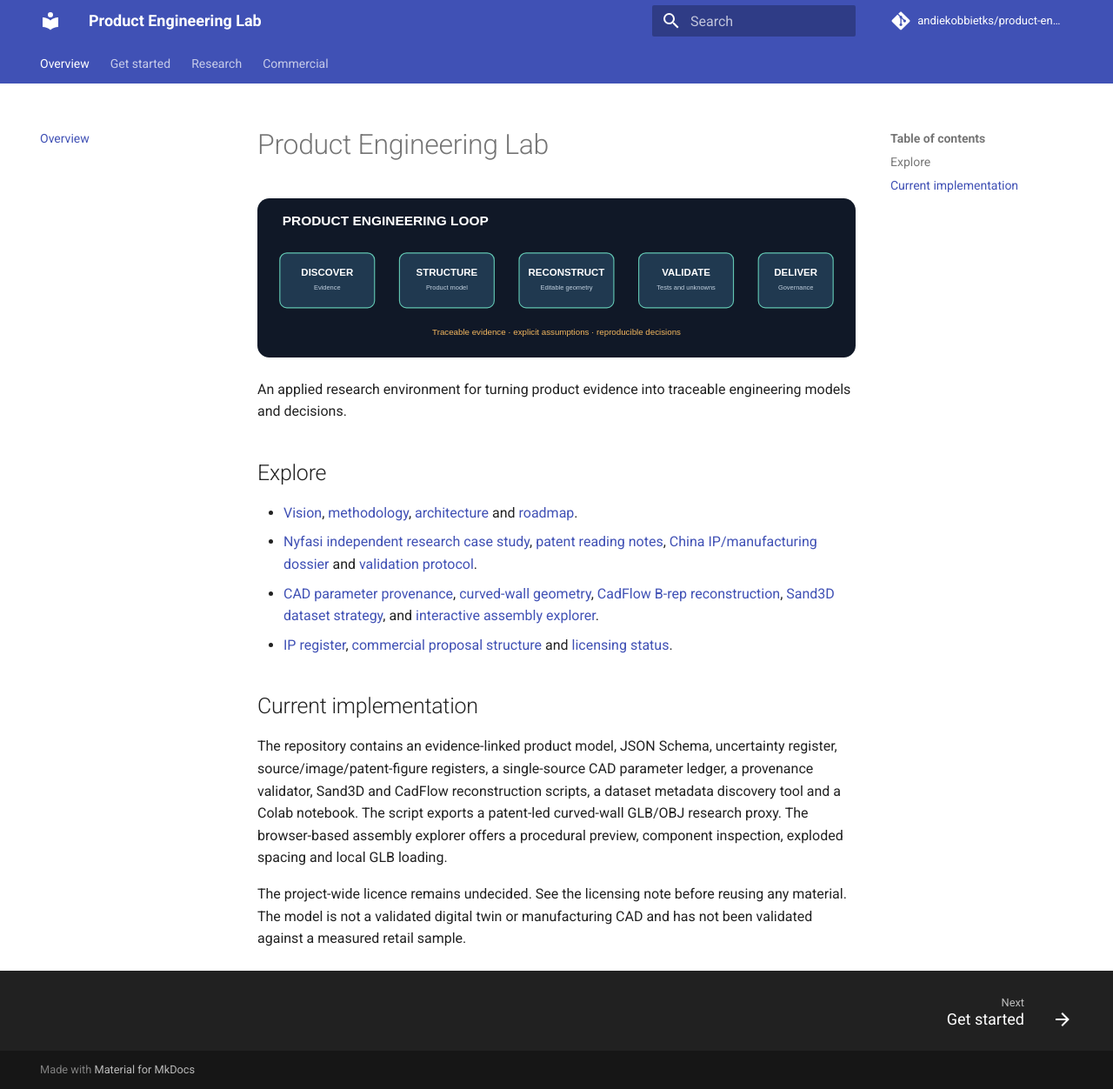
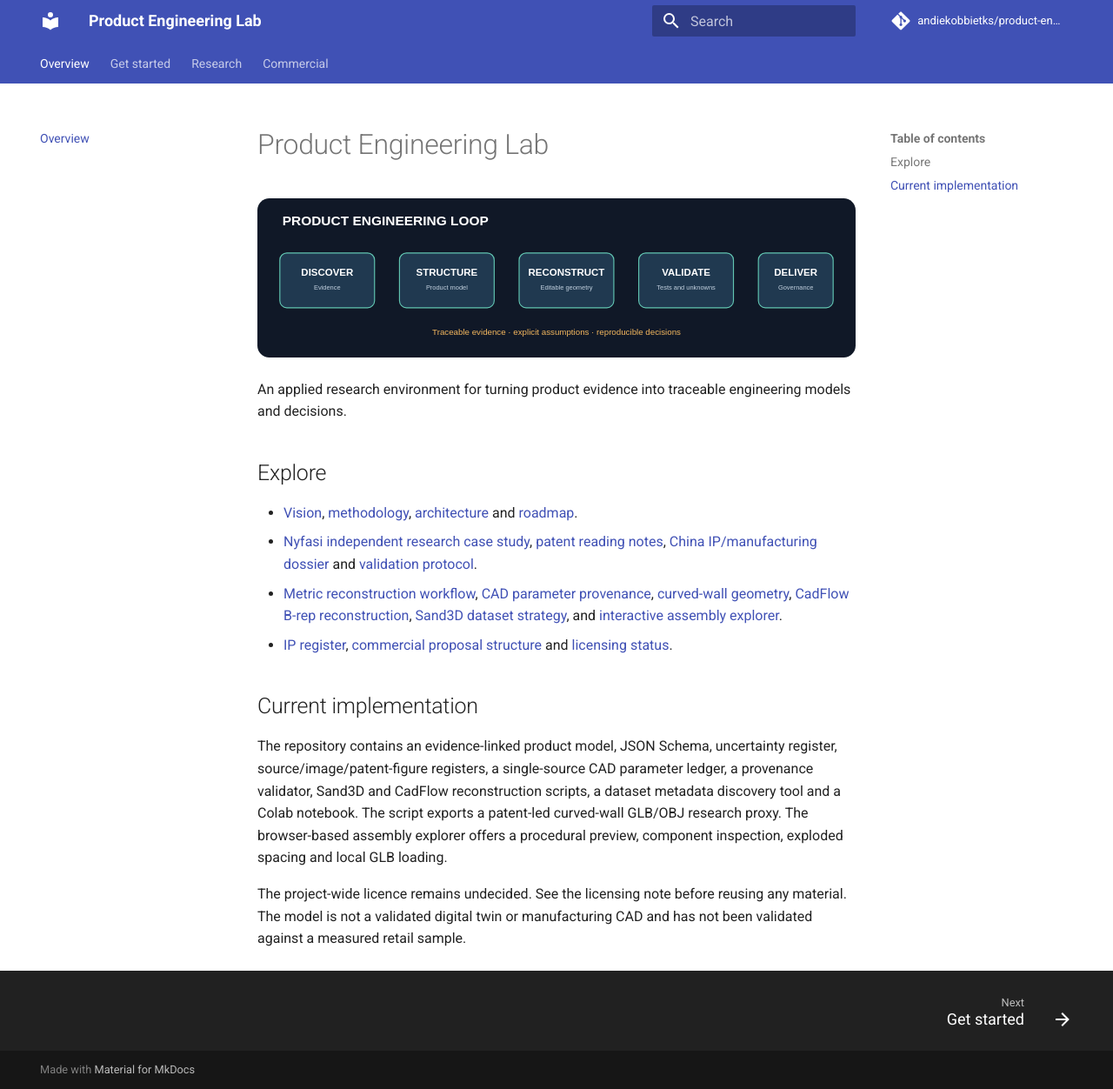
Before and after one commit to andiekobbietks/product-engineering-lab, an MkDocs documentation site: the page built from docs/index.md, in a window 1280 px wide and 1252 px high. Shown: the whole window at 87% size. Built offline with MkDocs 1.6.1 and Material for MkDocs 9.7.7, drawn with Linux system fonts in a browser that asks for light colours; comment, search, counter and statistics services are not loaded.

Commit message:
docs: link metric reconstruction workflow

```diff
--- a/docs/index.md
+++ b/docs/index.md
@@ -8,7 +8,7 @@ An applied research environment for turning product evidence into traceable engi
 
 - [Vision](vision.md), [methodology](methodology.md), [architecture](architecture.md) and [roadmap](roadmap.md).
 - [Nyfasi independent research case study](experiments/nyfasi.md), [patent reading notes](experiments/patent-reading-notes.md), [China IP/manufacturing dossier](experiments/nyfasi-china-due-diligence.md) and [validation protocol](experiments/nyfasi-validation.md).
-- [CAD parameter provenance](experiments/cad-parameter-provenance.md), [curved-wall geometry](experiments/curved-wall-geometry.md), [CadFlow B-rep reconstruction](experiments/cadflow-reconstruction.md), [Sand3D dataset strategy](experiments/sand3d-dataset-strategy.md), and [interactive assembly explorer](experiments/assembly-explorer.md).
+- [Metric reconstruction workflow](experiments/metric-reconstruction-workflow.md), [CAD parameter provenance](experiments/cad-parameter-provenance.md), [curved-wall geometry](experiments/curved-wall-geometry.md), [CadFlow B-rep reconstruction](experiments/cadflow-reconstruction.md), [Sand3D dataset strategy](experiments/sand3d-dataset-strategy.md), and [interactive assembly explorer](experiments/assembly-explorer.md).
 - [IP register](ip-register.md), [commercial proposal structure](commercial-proposal.md) and [licensing status](licensing.md).
 
 ## Current implementation
```
